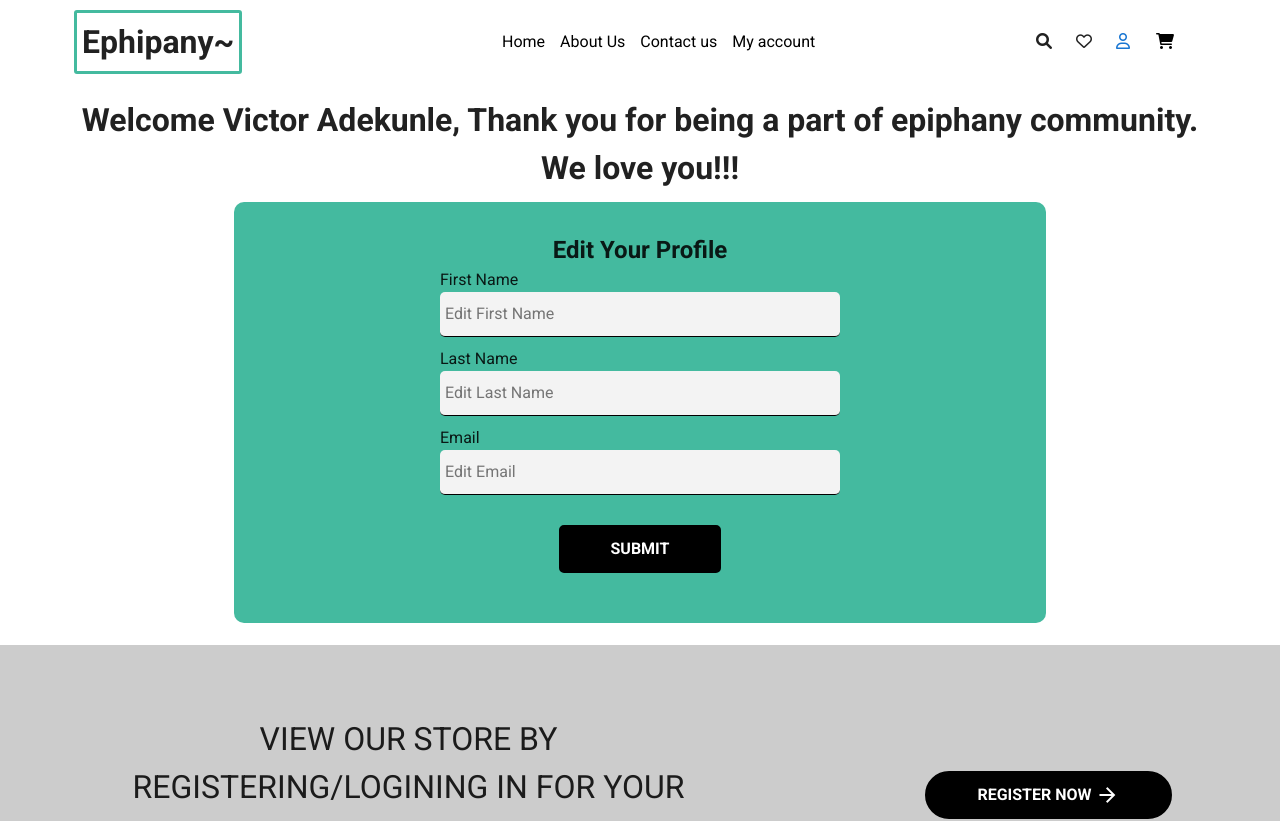
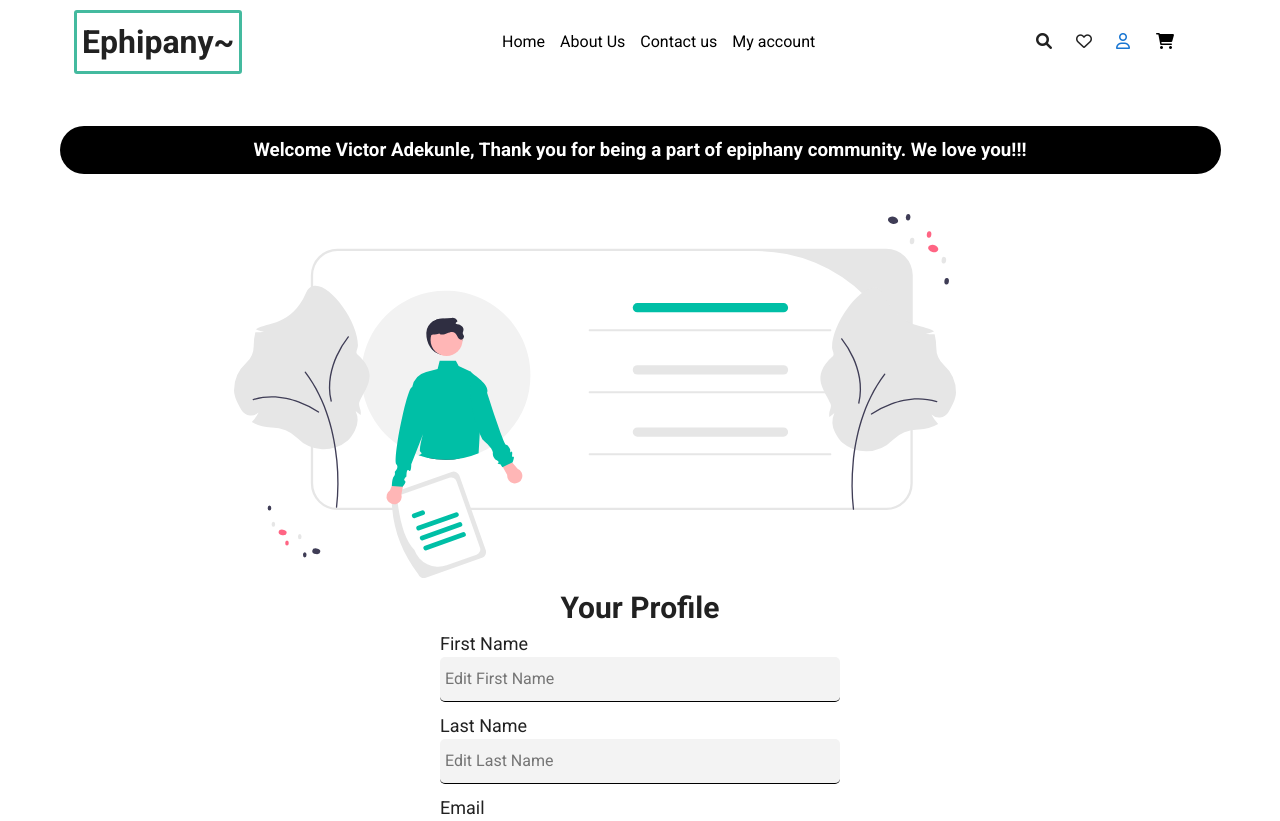
Before and after one commit to Big-Pabby/stylocity-clone, a Vue app: page /your-profile in a window 1280 px wide. Shown: the top 821 px of the page. Built offline with nearby package versions, Linux system fonts and the light colour scheme; a web font is replaced by a local one.

Commit message:
User front end design done

```diff
--- a/src/views/UserProfile.vue
+++ b/src/views/UserProfile.vue
@@ -1,8 +1,9 @@
 <template>
     <div class="user-profile container">
-        <h1>Welcome Victor Adekunle, Thank you for being a part of epiphany community. We love you!!!</h1>
+        <h3 class="text-heading">Welcome Victor Adekunle, Thank you for being a part of epiphany community. We love you!!!</h3>
         <div class="edit-profile">
-            <h2>Edit Your Profile</h2>
+            <img src="../assets/images/profile.svg" alt="">
+            <h2>Your Profile</h2>
             <form >
                 <div class="form">
                     <label for="firstName">First Name</label>
@@ -16,7 +17,7 @@
                     <label for="email">Email</label>
                     <input type="email" placeholder="Edit Email">
                 </div>
-                <input type="submit" value="submit" class="btn btn-black">
+                <input type="submit" value="Change setting" class="btn btn-black">
             </form>
         </div>
     </div>
@@ -30,18 +31,23 @@ export default {
 
 <style lang="scss" scoped>
 .user-profile {
-    h1 {
+    .text-heading {
         text-align: center;
+        background: #000000;
+        color: #fff;
+        padding: 10px 20px;
+        border-radius: 50px;
+        margin-top: 30px;
     }
     .edit-profile {
         width: 70%;
-        background: #44ba9f;
         margin: 10px auto;
         padding: 30px 0;
         border-radius: 10px;
 
         h2{
             text-align: center;
+            font-size: 30px;
         }
 
         form {
@@ -54,6 +60,10 @@ export default {
                 display: flex;
                 flex-direction: column;
                 margin-bottom: 10px;
+
+                label {
+                    font-size: 18px;
+                }
 
                 input {
                     width: 400px;
@@ -72,4 +82,12 @@ export default {
         }
     }
 }
+
+@media(max-width: 500px) {
+    .edit-profile {
+        img {
+            width: 300px;
+        }
+    }
+}
 </style>
```
Also changed, not shown: src/assets/images/profile.svg (added).
